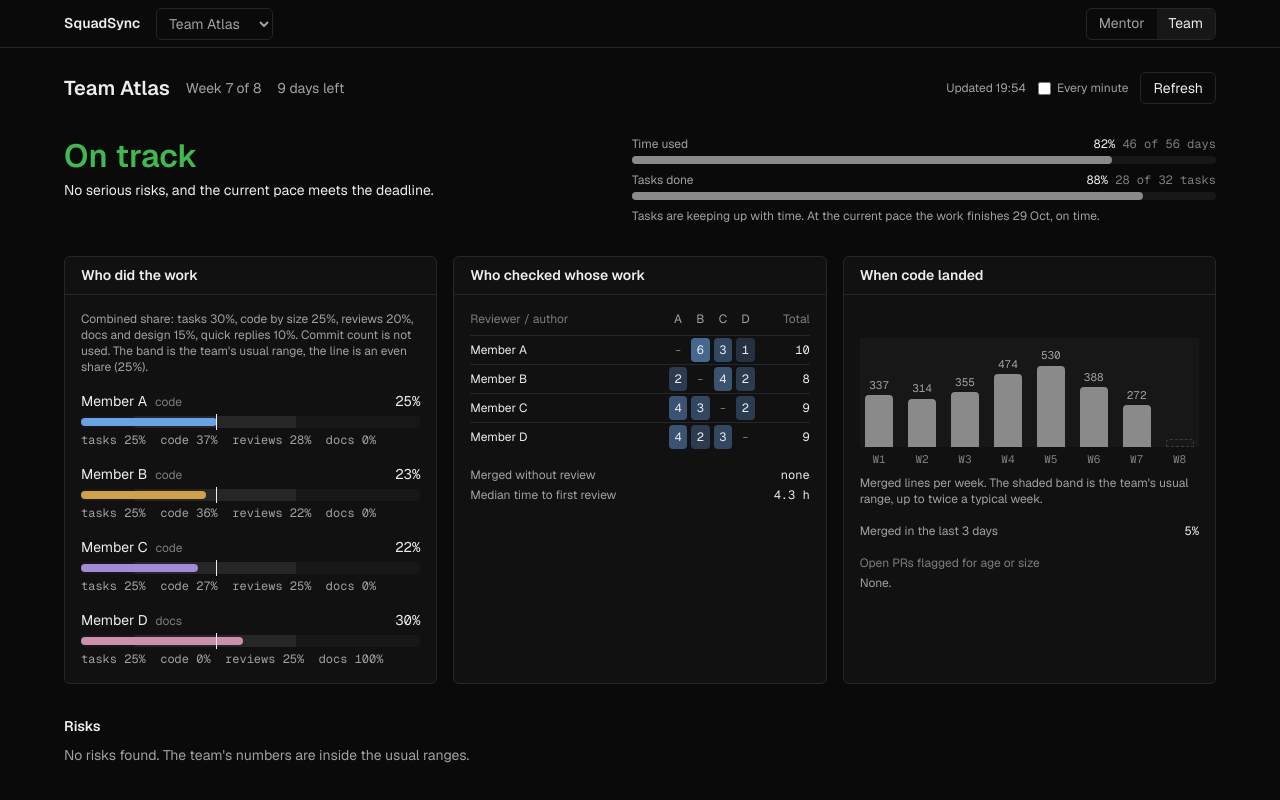
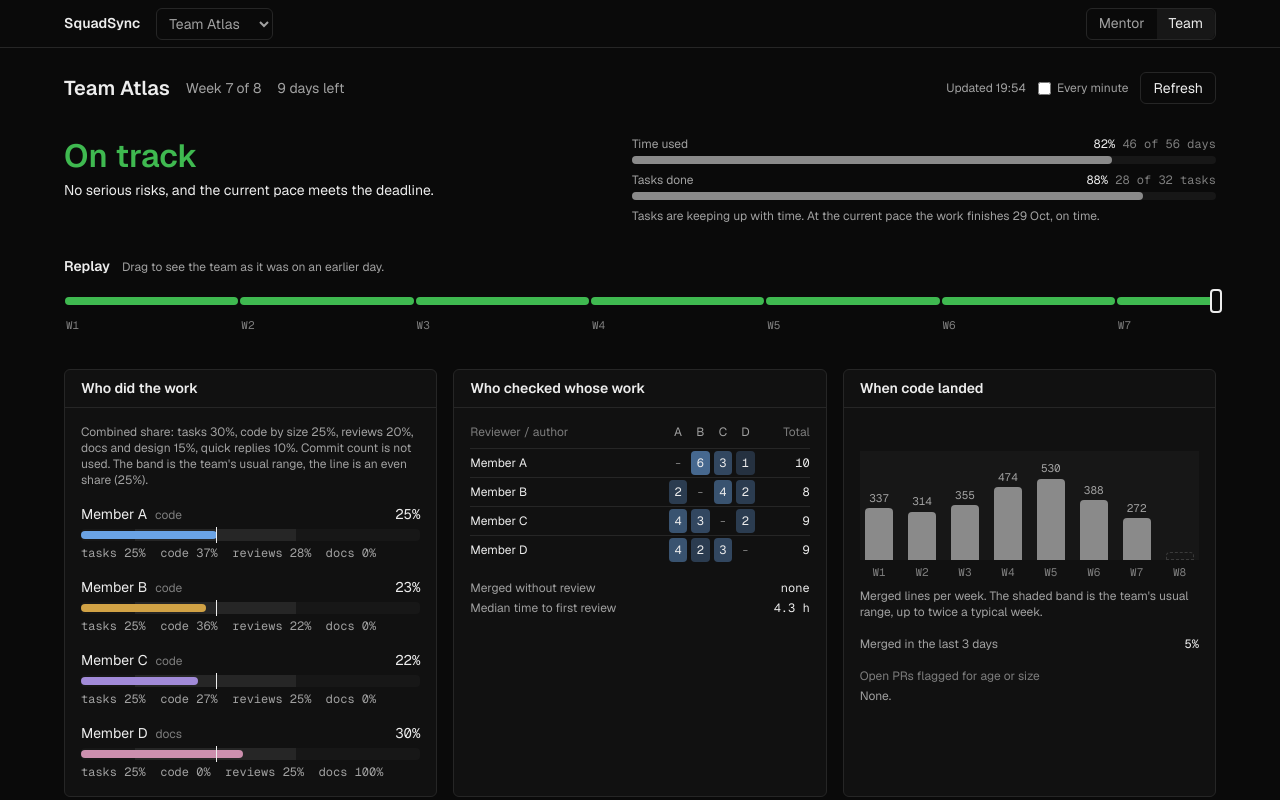
Before and after one commit to Shruti-Joshi-21/HackNova_SquadSync, a Next.js app: page /team/atlas in a window 1280 px wide. Shown: the top 800 px of the page. Built offline with nearby package versions, Linux system fonts and the light colour scheme.

Commit message:
Add replay strip

```diff
--- a/context/LOG-A.md
+++ b/context/LOG-A.md
@@ -4,6 +4,16 @@ Only this owner edits this file. Newest entry on top.
 
 ## Done
 
+- A6 (Sat 24 Oct, about 01:20): replay strip under the verdict
+  (`src/components/team/ReplayStrip.tsx`). One segment per week from today's
+  timeline, coloured by status (future weeks dashed). There is a tick and the
+  label "first warning, <date>" at the earliest firstDetectableAt of today's
+  risks. The marker can be dragged (pointer capture) or moved by keyboard
+  (role slider: arrows move one week, Home/End). Moves snap to whole days.
+  TeamView calls `getAnalysis(id, "YYYY-MM-DD")` 250ms after the marker
+  stops, and the whole page shows that day. "Viewing 16 Oct" and "Back to
+  today" appear while replaying. Checked: Nexus on 16 Oct shows 7 risks and a
+  27-day projected slip.
 - A5 (Sat 24 Oct, about 01:10): pages now use the live API (B4). `data.ts`
   runs in the browser: `getTeams()` calls GET /api/teams and `getAnalysis(id, asOf?)`
   calls GET /api/analyze/[id]. It returns null on 404 and throws a plain message
@@ -81,7 +91,8 @@ Nothing yet.
 
 ## Next
 
-A6: replay strip (uses `getAnalysis(id, asOf)`, which B4 already supports).
+All A tasks are done (A1 to A7). Next: the A9 polish pass at 05:30, then demo
+rehearsal.
 
 ## Notes for B (scenes)
 
--- /dev/null
+++ b/src/components/team/ReplayStrip.tsx
@@ -0,0 +1,147 @@
+"use client";
+
+import { useRef } from "react";
+import type { Analysis, WeekSummary } from "@/lib/types";
+import { shortDate } from "@/components/ui";
+
+const DAY = 86_400_000;
+
+const SEGMENT: Record<WeekSummary["status"], string> = {
+  ok: "bg-success",
+  warning: "bg-warning",
+  danger: "bg-danger",
+  future: "border border-dashed border-border-strong",
+};
+
+const toDay = (t: number) => new Date(t).toISOString().slice(0, 10);
+
+type Props = {
+  /** Today's analysis: the strip always shows the whole project as it is now. */
+  latest: Analysis;
+  /** The day being viewed, YYYY-MM-DD; null means today. */
+  value: string | null;
+  onChange: (day: string | null) => void;
+};
+
+// One segment per week, a draggable marker for the day being viewed, and a tick
+// at the first day any of today's risks could have been seen.
+export default function ReplayStrip({ latest, value, onChange }: Props) {
+  const trackRef = useRef<HTMLDivElement>(null);
+  const start = Date.parse(latest.team.projectStart.slice(0, 10));
+  const end = Date.parse(latest.asOf.slice(0, 10));
+  const span = Math.max(DAY, end - start);
+  const current = value ? Date.parse(value) : end;
+  const at = (t: number) => `${((t - start) / span) * 100}%`;
+
+  const firstWarning = latest.risks.length
+    ? Math.min(...latest.risks.map((r) => Date.parse(r.firstDetectableAt.slice(0, 10))))
+    : null;
+
+  const set = (t: number) => {
+    const clamped = Math.min(end, Math.max(start, Math.round(t / DAY) * DAY));
+    onChange(clamped >= end ? null : toDay(clamped));
+  };
+
+  const fromPointer = (clientX: number) => {
+    const r = trackRef.current?.getBoundingClientRect();
+    if (!r) return;
+    set(start + ((clientX - r.left) / r.width) * span);
+  };
+
+  // The weeks come from the analysis timeline; the last one may run past "today".
+  const weeks = latest.timeline;
+  const weekStart = (i: number) => start + i * 7 * DAY;
+
+  return (
+    <section aria-label="Replay">
+      <div className="flex flex-wrap items-baseline gap-x-3">
+        <h2 className="font-semibold">Replay</h2>
+        <span className="text-xs text-muted">Drag to see the team as it was on an earlier day.</span>
+        {value && (
+          <span className="ml-auto flex items-baseline gap-3 text-xs">
+            <span>Viewing {shortDate(value)}</span>
+            <button type="button" onClick={() => onChange(null)} className="text-link hover:underline">
+              Back to today
+            </button>
+          </span>
+        )}
+      </div>
+
+      <div className="relative mt-3 pb-6">
+        <div
+          ref={trackRef}
+          className="relative h-6 cursor-pointer touch-none select-none"
+          onPointerDown={(e) => {
+            e.currentTarget.setPointerCapture(e.pointerId);
+            fromPointer(e.clientX);
+          }}
+          onPointerMove={(e) => e.currentTarget.hasPointerCapture(e.pointerId) && fromPointer(e.clientX)}
+        >
+          {/* Week segments */}
+          {weeks.map((w, i) => {
+            const s = weekStart(i);
+            const e = Math.min(end, s + 7 * DAY);
+            if (s >= end) return null;
+            return (
+              <div
+                key={w.weekIndex}
+                className={`absolute top-2 h-2 rounded-sm ${SEGMENT[w.status]}`}
+                style={{ left: `calc(${at(s)} + 1px)`, width: `calc(${at(e)} - ${at(s)} - 2px)` }}
+                title={`${w.label}: ${w.mergedLines} merged lines`}
+              />
+            );
+          })}
+
+          {/* First warning tick */}
+          {firstWarning !== null && (
+            <div className="absolute top-0 h-6 w-px bg-text" style={{ left: at(firstWarning) }} aria-hidden />
+          )}
+
+          {/* Marker for the day being viewed */}
+          <div
+            role="slider"
+            tabIndex={0}
+            aria-label="Day being viewed"
+            aria-valuemin={start}
+            aria-valuemax={end}
+            aria-valuenow={current}
+            aria-valuetext={value ? shortDate(value) : "Today"}
+            onKeyDown={(e) => {
+              const step = { ArrowLeft: -7, ArrowDown: -7, ArrowRight: 7, ArrowUp: 7 }[e.key];
+              if (step) set(current + step * DAY);
+              else if (e.key === "Home") set(start);
+              else if (e.key === "End") set(end);
+              else return;
+              e.preventDefault();
+            }}
+            className="absolute top-0 h-6 w-3 -translate-x-1/2 rounded-sm border-2 border-text bg-bg"
+            style={{ left: at(current) }}
+          />
+        </div>
+
+        {/* Labels under the strip */}
+        <div className="absolute inset-x-0 bottom-0 h-5 text-[11px]">
+          {weeks.map((w, i) =>
+            weekStart(i) < end ? (
+              <span
+                key={w.weekIndex}
+                className="absolute font-mono text-subtle"
+                style={{ left: `calc(${at(weekStart(i))} + 2px)` }}
+              >
+                {w.label}
+              </span>
+            ) : null,
+          )}
+          {firstWarning !== null && (
+            <span
+              className="absolute -translate-x-1/2 bg-bg px-1 whitespace-nowrap text-text"
+              style={{ left: at(firstWarning) }}
+            >
+              first warning, {shortDate(new Date(firstWarning).toISOString())}
+            </span>
+          )}
+        </div>
+      </div>
+    </section>
+  );
+}
--- a/src/components/team/TeamBody.tsx
+++ b/src/components/team/TeamBody.tsx
@@ -6,12 +6,15 @@ import TimelinePanel from "./TimelinePanel";
 import Risks from "./Risks";
 
 // Everything on the team page below the header, drawn from one Analysis.
-export default function TeamBody({ a }: { a: Analysis }) {
+// `replay` is the replay strip, placed under the verdict as in DESIGN.md.
+export default function TeamBody({ a, replay }: { a: Analysis; replay?: React.ReactNode }) {
   const names = new Map(a.team.people.map((p) => [p.id, p.displayName]));
 
   return (
     <>
       <Summary a={a} />
+
+      {replay}
 
       <div className="grid gap-4 lg:grid-cols-3">
         <WorkPanel a={a} />
--- a/src/components/team/TeamView.tsx
+++ b/src/components/team/TeamView.tsx
@@ -6,8 +6,10 @@ import type { Analysis } from "@/lib/types";
 import { getAnalysis } from "@/lib/data";
 import { ErrorState, TeamSkeleton } from "@/components/states";
 import TeamBody from "./TeamBody";
+import ReplayStrip from "./ReplayStrip";
 
 const AUTO_MS = 60_000;
+const REPLAY_DEBOUNCE_MS = 250;
 
 type State =
   | { status: "loading" }
@@ -27,6 +29,27 @@ export default function TeamView({ id }: { id: string }) {
   const [nonce, setNonce] = useState(0); // bumped to re-call the API
   const [refreshing, setRefreshing] = useState(false);
   const [auto, setAuto] = useState(false);
+
+  // Replay: the marker moves at once; the API is called 250ms after it stops.
+  const [marker, setMarker] = useState<string | null>(null);
+  const [asOf, setAsOf] = useState<string | null>(null);
+  const [replay, setReplay] = useState<{ day: string; a?: Analysis; error?: string } | null>(null);
+
+  useEffect(() => {
+    const t = setTimeout(() => setAsOf(marker), REPLAY_DEBOUNCE_MS);
+    return () => clearTimeout(t);
+  }, [marker]);
+
+  useEffect(() => {
+    if (!asOf) return;
+    let alive = true;
+    getAnalysis(id, asOf)
+      .then((a) => alive && setReplay({ day: asOf, a: a ?? undefined, error: a ? undefined : "No data for that day." }))
+      .catch((err: Error) => alive && setReplay({ day: asOf, error: err.message }));
+    return () => {
+      alive = false;
+    };
+  }, [id, asOf]);
 
   useEffect(() => {
     let alive = true;
@@ -80,7 +103,10 @@ export default function TeamView({ id }: { id: string }) {
       </div>
     );
 
-  const a = state.a;
+  const latest = state.a;
+  const replayReady = marker !== null && replay?.day === marker && replay.a;
+  const replayPending = marker !== null && replay?.day !== marker;
+  const a = replayReady ? replay.a! : latest;
   const weeks = a.timeline.length;
   const week = Math.min(weeks, Math.floor(a.schedule.daysUsed / 7) + 1);
 
@@ -112,7 +138,18 @@ export default function TeamView({ id }: { id: string }) {
         </div>
       </header>
 
-      <TeamBody a={a} />
+      <TeamBody
+        a={a}
+        replay={
+          <div>
+            <ReplayStrip latest={latest} value={marker} onChange={setMarker} />
+            {replayPending && <p className="text-xs text-muted">Loading that day.</p>}
+            {marker !== null && replay?.day === marker && replay.error && (
+              <p className="text-xs text-danger">{replay.error}</p>
+            )}
+          </div>
+        }
+      />
     </div>
   );
 }
```
